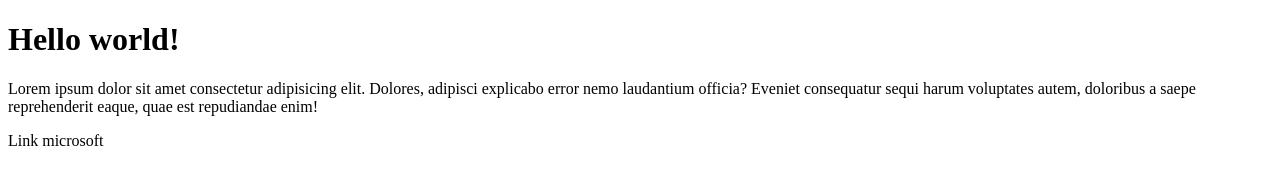
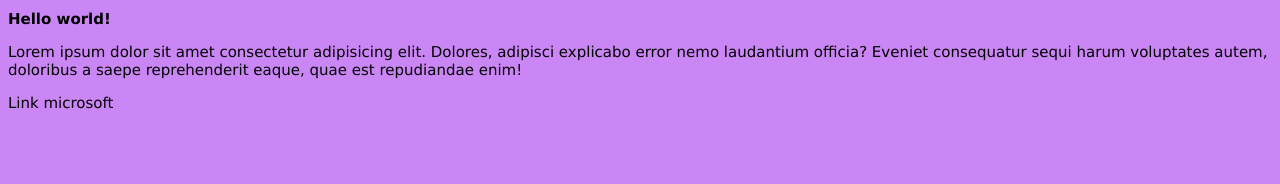
Before and after one commit to gabrielle978/RepsotiorioCursoEmVideo, a plain HTML site: page siteTeste/index.html in a window 1280 px wide. Drawn offline with Linux system fonts and the light colour scheme.

Commit message:
Update index.html

```diff
--- a/siteTeste/index.html
+++ b/siteTeste/index.html
@@ -4,6 +4,7 @@
     <meta charset="UTF-8">
     <meta name="viewport" content="width=device-width>, initial-scale=1.0">
     <title>Documentos</title>
+    <link rel="stylesheet" href="estilos\style.css">
 </head>
 <body>
     <h1>Hello world!</h1>
```
